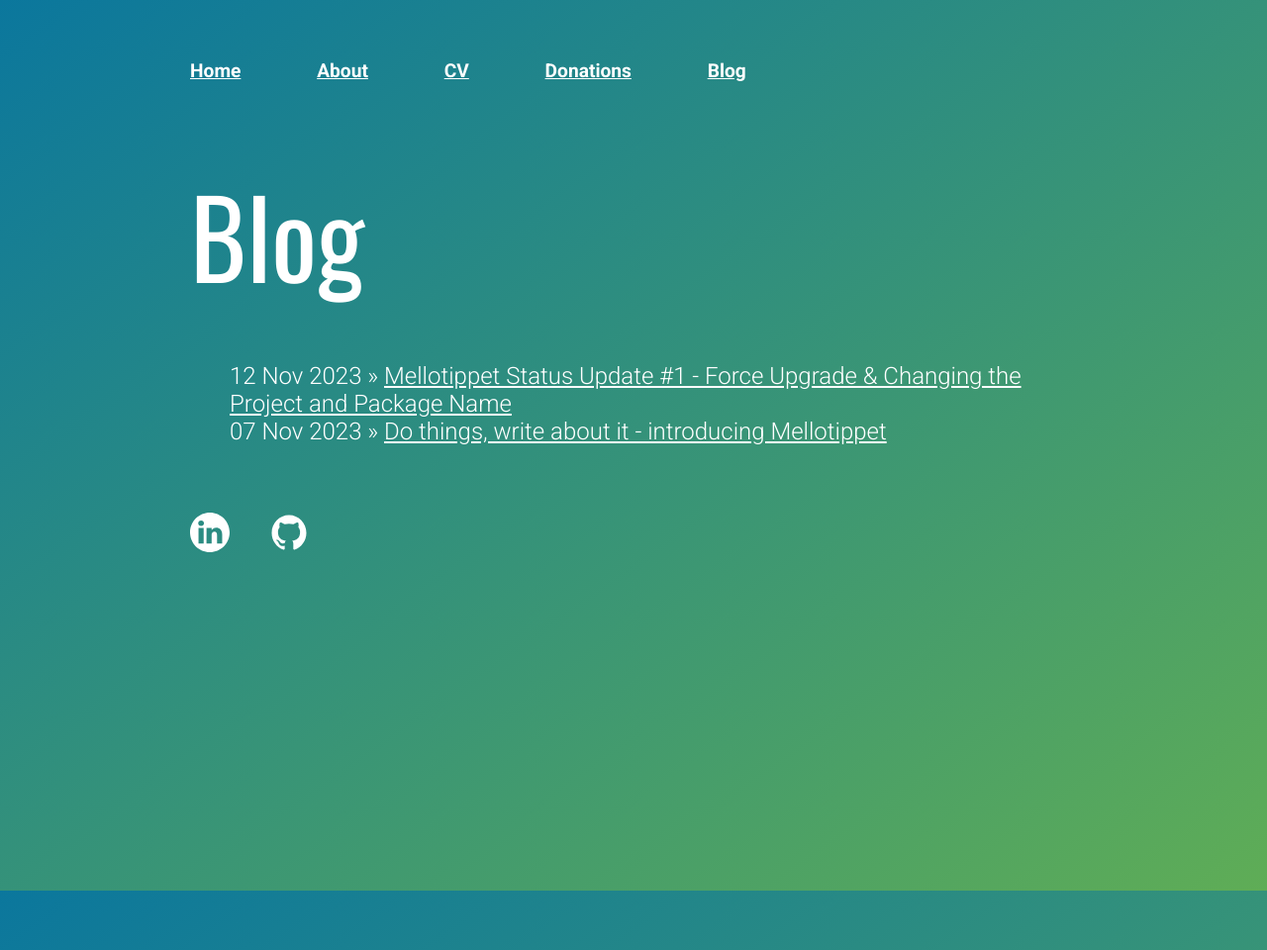
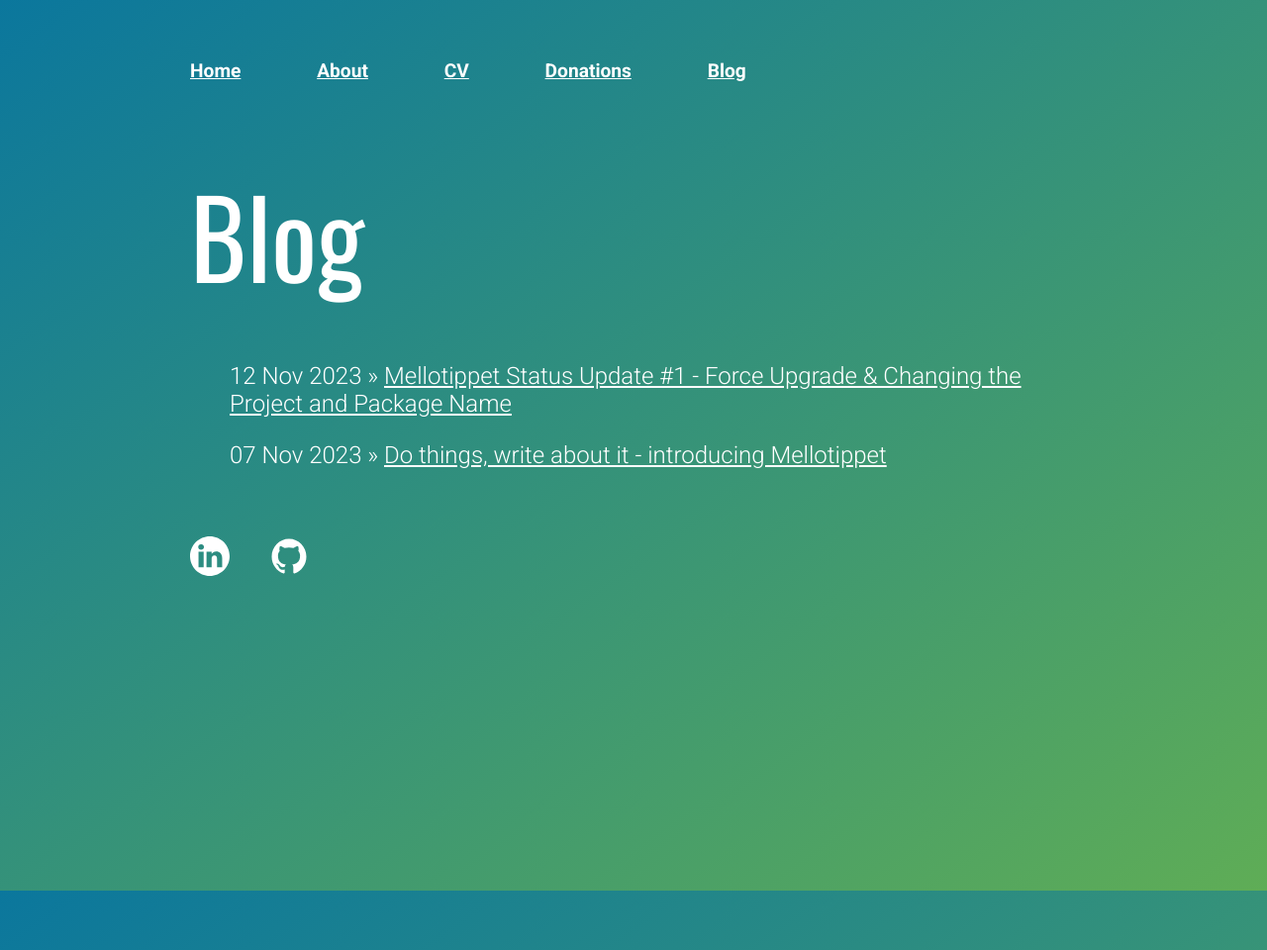
Before and after one commit to molundb/molundb.github.io, a Jekyll site: the page built from blog/index.html, in a window 1280 px wide. Shown: the whole page at 99% size. Built offline with Jekyll 4.4.1, drawn with Linux system fonts in a browser that asks for light colours.

Commit message:
add vertical space between blog list items

```diff
--- a/css/main.css
+++ b/css/main.css
@@ -31,6 +31,9 @@ nav ul li {
 }
 footer ul li a img {
   margin-bottom: 40px;
+}
+ul li {
+  margin-bottom: 1em;
 }
 a {
   text-decoration: underline;
```
